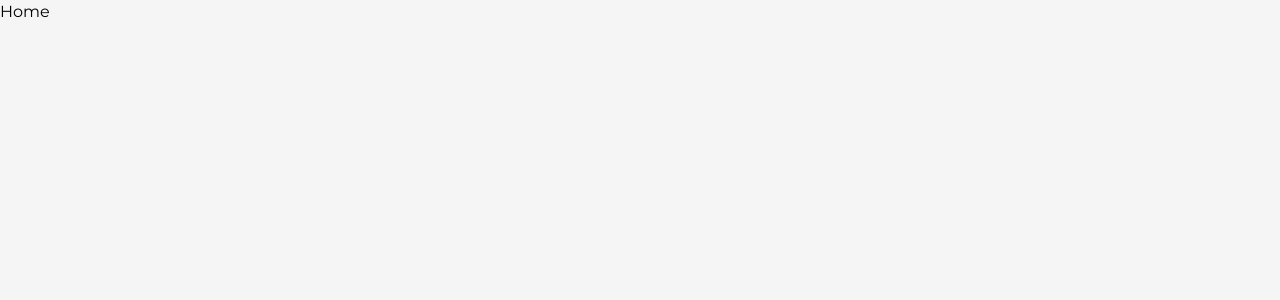
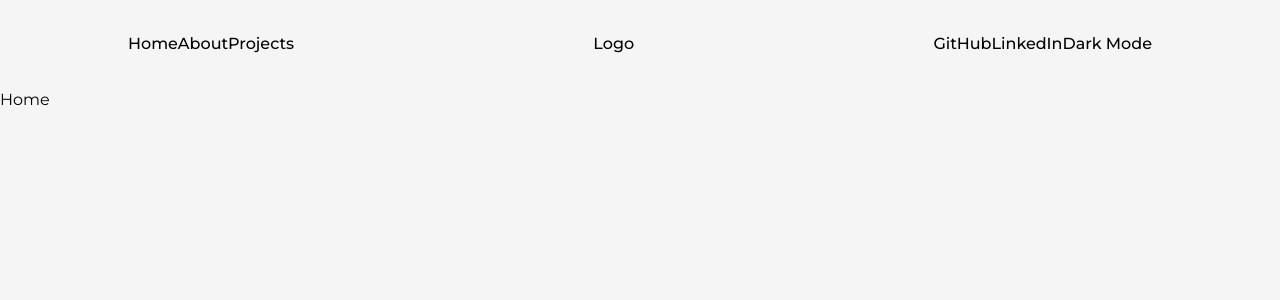
Before and after one commit to mandeep-s1ngh/portfolio-website, a Next.js app: page / in a window 1280 px wide. Shown: the top 300 px of the page. Built offline with nearby package versions, Linux system fonts and the light colour scheme.

Commit message:
start navbar component

```diff
--- a/app/layout.js
+++ b/app/layout.js
@@ -1,5 +1,6 @@
 import { Montserrat } from "next/font/google";
 import "./globals.css";
+import NavBar from "@/components/NavBar";
 
 const montserrat = Montserrat({
   subsets: ["latin"],
@@ -17,6 +18,7 @@ export default function RootLayout({ children }) {
       <body
         className={`${montserrat.variable} font-mont bg-light w-full min-h-screen`}
       >
+        <NavBar />
         {children}
       </body>
     </html>
--- /dev/null
+++ b/components/NavBar.js
@@ -0,0 +1,28 @@
+import Link from "next/link";
+import React from "react";
+
+const NavBar = () => {
+  return (
+    <header className="w-full px-32 py-8 font-medium flex items-center justify-between">
+      <nav>
+        <Link href="/">Home</Link>
+        <Link href="/about">About</Link>
+        <Link href="/projects">Projects</Link>
+      </nav>
+      <h2>Logo</h2>
+      <nav>
+        <Link href="/" target={"_blank"}>
+          GitHub
+        </Link>
+        <Link href="/" target={"_blank"}>
+          LinkedIn
+        </Link>
+        <Link href="/" target={"_blank"}>
+          Dark Mode
+        </Link>
+      </nav>
+    </header>
+  );
+};
+
+export default NavBar;
```
